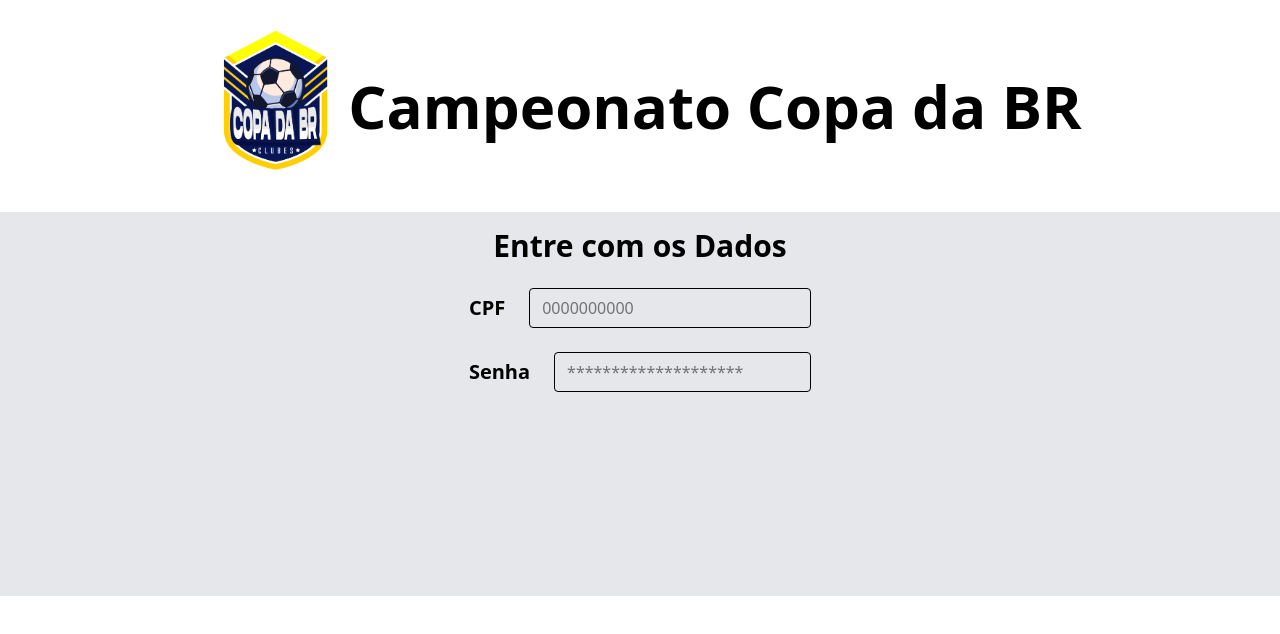
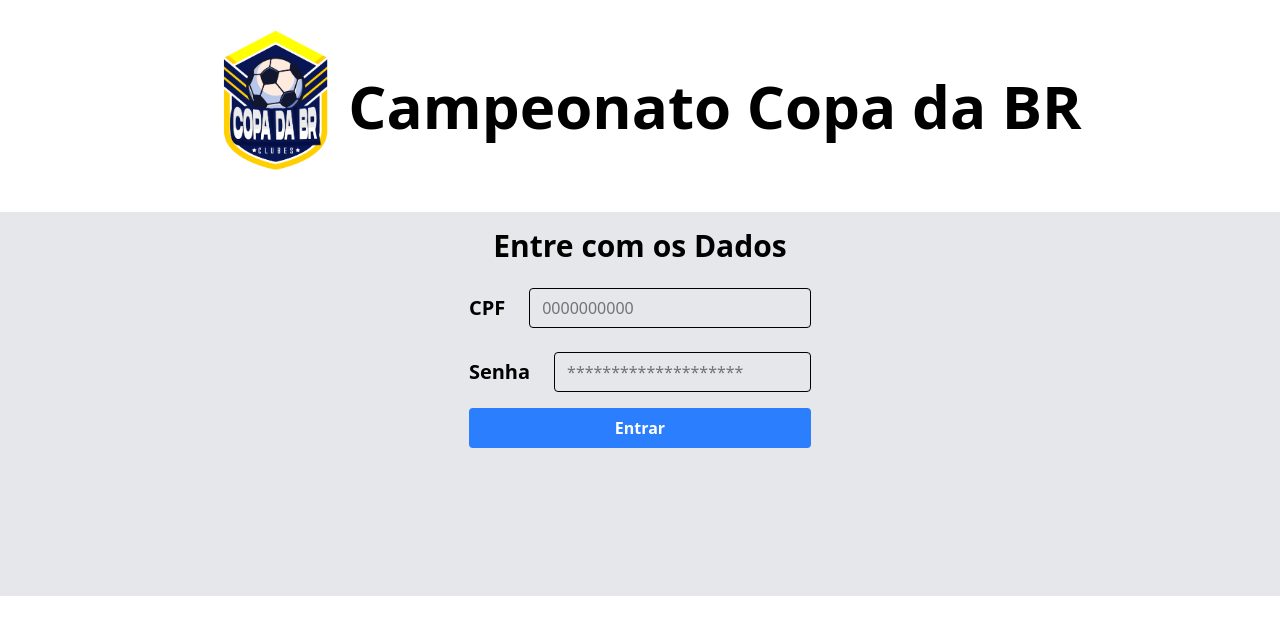
Before and after one commit to ArlisonMacedo/web-liga, a React (Vite) app: page /login in a window 1280 px wide. Shown: the top 634 px of the page. Built offline with nearby package versions, Linux system fonts and the light colour scheme.

Commit message:
config login

```diff
--- a/src/pages/createTeam.tsx
+++ b/src/pages/createTeam.tsx
@@ -1,5 +1,7 @@
 export function CreateTeam() {
     return (
-        <h1>Create you Team</h1>
+        <div className="w-screen h-screen bg-white">
+
+        </div>
     )
 }
--- a/src/pages/home.tsx
+++ b/src/pages/home.tsx
@@ -3,14 +3,14 @@ import logoImg from '../assets/copa-brasao.png';
 
 export function Home() {
     return (
-        <div className="w-screen h-screen justify-center bg-[url('/background.jpg')] bg-cover bg-no-repeat bg-center">
-            <div className="w-full bg-transparent flex">
+        <div className="w-screen h-screen justify-center bg-cover bg-no-repeat bg-center">
+            <div className="w-full bg-transparent flex items-center justify-center">
 
-                <img src={logoImg} alt="logo" className='w-30' />
+                <img src={logoImg} alt="logo" className='w-50' />
 
             </div>
             <div className='w-full justify-center items-center flex'>
-                <h1 className="text-yellow-600 text-6xl py-1 font-black font-roboto">Campeonato Copa da BR</h1>
+                <h1 className="text-secundary text-6xl py-1 font-black font-roboto">Campeonato Copa da BR</h1>
             </div>
             <div className='justify-center flex mt-2.5'>
                 <h1 className='bg-green-900 w-3xl p-5 text-white border-none rounded-2xl'>
--- a/src/pages/login.tsx
+++ b/src/pages/login.tsx
@@ -33,8 +33,10 @@ export function Login() {
             <div className='flex flex-col items-center justify-self-auto bg-gray-200 h-96 p-4'>
                 <h1 className='text-secundary font-black text-3xl'>Entre com os Dados</h1>
                 <br />
+                <div className='flex justify-center items-center'>
+
                     <form onSubmit={handleSubmit}>
-                    <div className='flex items-center justify-center'>
+                        <div className='flex items-center justify-between'>
 
                             <label htmlFor="cpf" className='text-secundary font-black text-xl mr-6'>CPF</label>
                             <input
@@ -61,7 +63,16 @@ export function Login() {
                                 onChange={handleChange}
                             />
                         </div>
+
+                        <button type="submit"
+                            className="bg-blue-500 w-full text-white
+                            font-bold cursor-pointer hover:opacity-85
+                            transition-all duration-500 rounded-sm p-2 mt-4">
+                            <p>Entrar</p>
+                        </button>
                     </form>
+                </div>
+
             </div>
         </div>
     )
```
Lines whose indentation alone changed are shown as unchanged.
